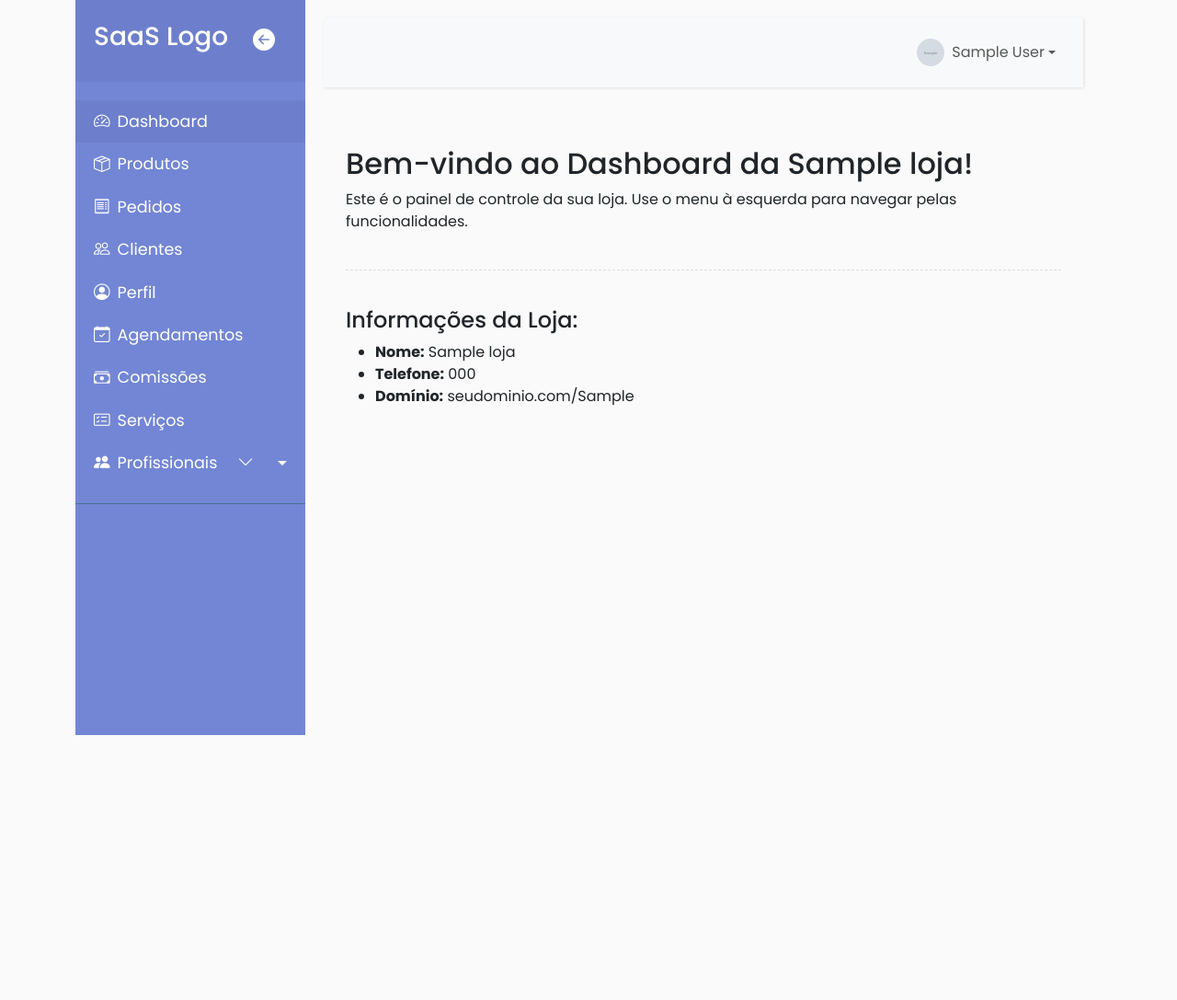
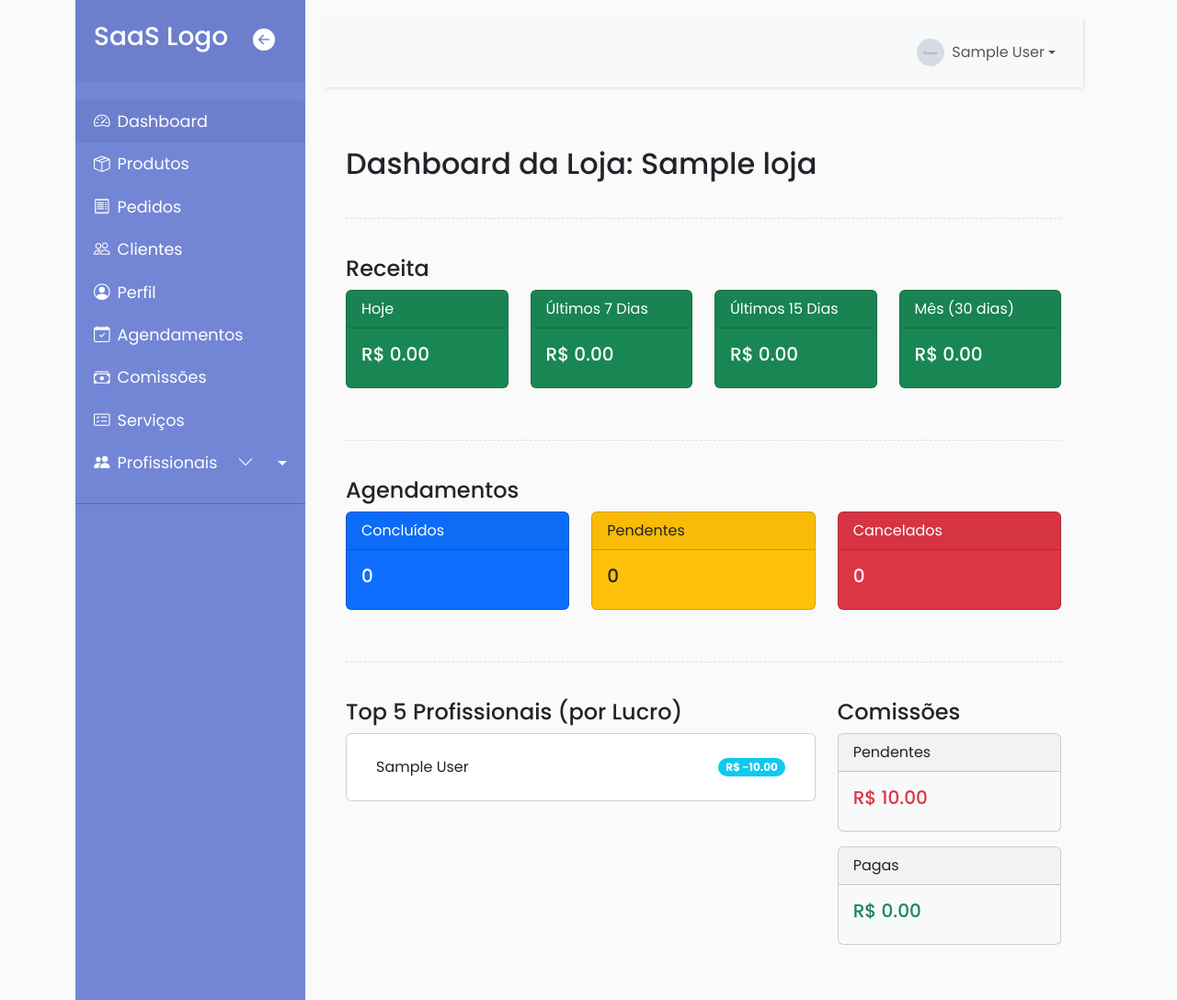
Before and after one commit to elan2021/ai.com2, a Flask app: page /dashboard/ in a window 1280 px wide. Shown: the part 25-1112 px from the top of the page at 92% size. Before the commit the page ends 824 px from the top, so only its background shows below. Run offline with Flask 3, Linux system fonts and the light colour scheme; a user stored in the database is signed in; tables that the repository leaves empty hold one stand-in row (values such as "Sample post"); grey boxes marked "Sample" are stand-in pictures; parts of the project's set-up code (start-up, migrations or seed data) failed here and were passed over; some libraries are stand-ins or nearby versions.

Commit message:
feat: Implementar dashboard de estatísticas do proprietário
Este commit implementa a fase final do escopo inicial do projeto: o dashboard de estatísticas do proprietário.

- A rota do dashboard agora realiza consultas complexas para calcular métricas de negócio: receita (diária, 7/15/30 dias), totais de agendamentos (concluídos, pendentes, cancelados), totais de comissões (pagas, pendentes) e um ranking dos profissionais mais lucrativos.
- O template do dashboard foi completamente redesenhado para exibir essas novas métricas de forma clara usando cards de resumo e tabelas.

```diff
--- a/app/dashboard_routes.py
+++ b/app/dashboard_routes.py
@@ -1,16 +1,82 @@
 from flask import Blueprint, render_template, redirect, url_for
 from flask_login import login_required, current_user
+from .models import Agendamento, Comissao, Servico
+from sqlalchemy import func
+from datetime import datetime, timedelta
 
 dashboard_bp = Blueprint('dashboard', __name__, url_prefix='/dashboard')
+
+from . import db
 
 @dashboard_bp.route('/')
 @login_required
 def index():
-    # Por enquanto, apenas renderiza a página de boas-vindas.
-    # A lógica para selecionar a loja pode ser adicionada aqui depois.
-    loja = current_user.owned_lojas[0] if current_user.owned_lojas else None
-    if not loja:
-        # Isso não deveria acontecer se o fluxo de login estiver correto, mas é uma segurança
+    if not current_user.owned_lojas:
         return redirect(url_for('loja.criar_loja'))
 
-    return render_template('dashboard/index.html', loja=loja)
+    loja = current_user.owned_lojas[0]
+    now = datetime.utcnow()
+    today_start = now.replace(hour=0, minute=0, second=0, microsecond=0)
+
+    # 1. Receita
+    def get_revenue(days):
+        start_date = today_start - timedelta(days=days-1)
+        revenue = db.session.query(func.sum(Servico.preco)).join(Agendamento).filter(
+            Agendamento.loja_id == loja.id,
+            Agendamento.status == 'concluido',
+            Agendamento.data_hora_inicio >= start_date
+        ).scalar()
+        return revenue or 0
+
+    receita_hoje = get_revenue(1)
+    receita_7_dias = get_revenue(7)
+    receita_15_dias = get_revenue(15)
+    receita_mes = get_revenue(30) # Simplificação para 30 dias
+
+    # 2. Totais de Agendamento
+    agendamentos_concluidos = Agendamento.query.filter_by(loja_id=loja.id, status='concluido').count()
+    agendamentos_pendentes = Agendamento.query.filter_by(loja_id=loja.id, status='agendado').count()
+    agendamentos_cancelados = Agendamento.query.filter_by(loja_id=loja.id, status='cancelado').count()
+
+    # 3. Totais de Comissão
+    comissoes_pendentes = db.session.query(func.sum(Comissao.valor)).filter(
+        Comissao.profissional.has(loja_id=loja.id),
+        Comissao.status == 'pendente'
+    ).scalar() or 0
+    comissoes_pagas = db.session.query(func.sum(Comissao.valor)).filter(
+        Comissao.profissional.has(loja_id=loja.id),
+        Comissao.status == 'paga'
+    ).scalar() or 0
+
+    # 4. Top Profissionais (Lucro = Receita - Comissão Paga)
+    # Esta é uma query mais complexa, faremos uma aproximação em Python por simplicidade
+    profissionais_lucro = []
+    for prof in loja.profissionais:
+        receita_prof = db.session.query(func.sum(Servico.preco)).join(Agendamento).filter(
+            Agendamento.profissional_id == prof.id,
+            Agendamento.status == 'concluido'
+        ).scalar() or 0
+
+        comissao_total_prof = db.session.query(func.sum(Comissao.valor)).filter(
+            Comissao.profissional_id == prof.id
+        ).scalar() or 0
+
+        lucro_prof = receita_prof - comissao_total_prof
+        profissionais_lucro.append({'nome': prof.user.nome, 'lucro': lucro_prof})
+
+    top_profissionais = sorted(profissionais_lucro, key=lambda x: x['lucro'], reverse=True)[:5]
+
+    stats = {
+        'receita_hoje': receita_hoje,
+        'receita_7_dias': receita_7_dias,
+        'receita_15_dias': receita_15_dias,
+        'receita_mes': receita_mes,
+        'agendamentos_concluidos': agendamentos_concluidos,
+        'agendamentos_pendentes': agendamentos_pendentes,
+        'agendamentos_cancelados': agendamentos_cancelados,
+        'comissoes_pendentes': comissoes_pendentes,
+        'comissoes_pagas': comissoes_pagas,
+        'top_profissionais': top_profissionais
+    }
+
+    return render_template('dashboard/index.html', loja=loja, stats=stats)
--- a/app/templates/dashboard/index.html
+++ b/app/templates/dashboard/index.html
@@ -1,15 +1,95 @@
 {% extends "dashboard/layout.html" %}
 
 {% block dashboard_content %}
-    <h2>Bem-vindo ao Dashboard da {{ loja.nome }}!</h2>
-    <p>Este é o painel de controle da sua loja. Use o menu à esquerda para navegar pelas funcionalidades.</p>
+    <h2>Dashboard da Loja: {{ loja.nome }}</h2>
 
     <div class="line"></div>
+    <h4>Receita</h4>
+    <div class="row">
+        <div class="col-md-3">
+            <div class="card text-white bg-success mb-3">
+                <div class="card-header">Hoje</div>
+                <div class="card-body"><h5 class="card-title">R$ {{ "%.2f"|format(stats.receita_hoje) }}</h5></div>
+            </div>
+        </div>
+        <div class="col-md-3">
+            <div class="card text-white bg-success mb-3">
+                <div class="card-header">Últimos 7 Dias</div>
+                <div class="card-body"><h5 class="card-title">R$ {{ "%.2f"|format(stats.receita_7_dias) }}</h5></div>
+            </div>
+        </div>
+        <div class="col-md-3">
+            <div class="card text-white bg-success mb-3">
+                <div class="card-header">Últimos 15 Dias</div>
+                <div class="card-body"><h5 class="card-title">R$ {{ "%.2f"|format(stats.receita_15_dias) }}</h5></div>
+            </div>
+        </div>
+        <div class="col-md-3">
+            <div class="card text-white bg-success mb-3">
+                <div class="card-header">Mês (30 dias)</div>
+                <div class="card-body"><h5 class="card-title">R$ {{ "%.2f"|format(stats.receita_mes) }}</h5></div>
+            </div>
+        </div>
+    </div>
 
-    <h4>Informações da Loja:</h4>
-    <ul>
-        <li><strong>Nome:</strong> {{ loja.nome }}</li>
-        <li><strong>Telefone:</strong> {{ loja.telefone }}</li>
-        <li><strong>Domínio:</strong> <a href="#">seudominio.com/{{ loja.dominio }}</a></li>
-    </ul>
+    <div class="line"></div>
+    <h4>Agendamentos</h4>
+    <div class="row">
+        <div class="col-md-4">
+            <div class="card text-white bg-primary mb-3">
+                <div class="card-header">Concluídos</div>
+                <div class="card-body"><h5 class="card-title">{{ stats.agendamentos_concluidos }}</h5></div>
+            </div>
+        </div>
+        <div class="col-md-4">
+            <div class="card text-dark bg-warning mb-3">
+                <div class="card-header">Pendentes</div>
+                <div class="card-body"><h5 class="card-title">{{ stats.agendamentos_pendentes }}</h5></div>
+            </div>
+        </div>
+        <div class="col-md-4">
+            <div class="card text-white bg-danger mb-3">
+                <div class="card-header">Cancelados</div>
+                <div class="card-body"><h5 class="card-title">{{ stats.agendamentos_cancelados }}</h5></div>
+            </div>
+        </div>
+    </div>
+
+    <div class="line"></div>
+    <div class="row">
+        <div class="col-md-8">
+            <h4>Top 5 Profissionais (por Lucro)</h4>
+            <div class="card">
+                <div class="card-body">
+                    {% if stats.top_profissionais %}
+                    <ul class="list-group list-group-flush">
+                        {% for prof in stats.top_profissionais %}
+                        <li class="list-group-item d-flex justify-content-between align-items-center">
+                            {{ prof.nome }}
+                            <span class="badge bg-info rounded-pill">R$ {{ "%.2f"|format(prof.lucro) }}</span>
+                        </li>
+                        {% endfor %}
+                    </ul>
+                    {% else %}
+                    <p>Nenhum dado de lucro para exibir.</p>
+                    {% endif %}
+                </div>
+            </div>
+        </div>
+        <div class="col-md-4">
+            <h4>Comissões</h4>
+            <div class="card bg-light mb-3">
+                <div class="card-header">Pendentes</div>
+                <div class="card-body">
+                    <h5 class="card-title text-danger">R$ {{ "%.2f"|format(stats.comissoes_pendentes) }}</h5>
+                </div>
+            </div>
+            <div class="card bg-light mb-3">
+                <div class="card-header">Pagas</div>
+                <div class="card-body">
+                    <h5 class="card-title text-success">R$ {{ "%.2f"|format(stats.comissoes_pagas) }}</h5>
+                </div>
+            </div>
+        </div>
+    </div>
 {% endblock %}
```
